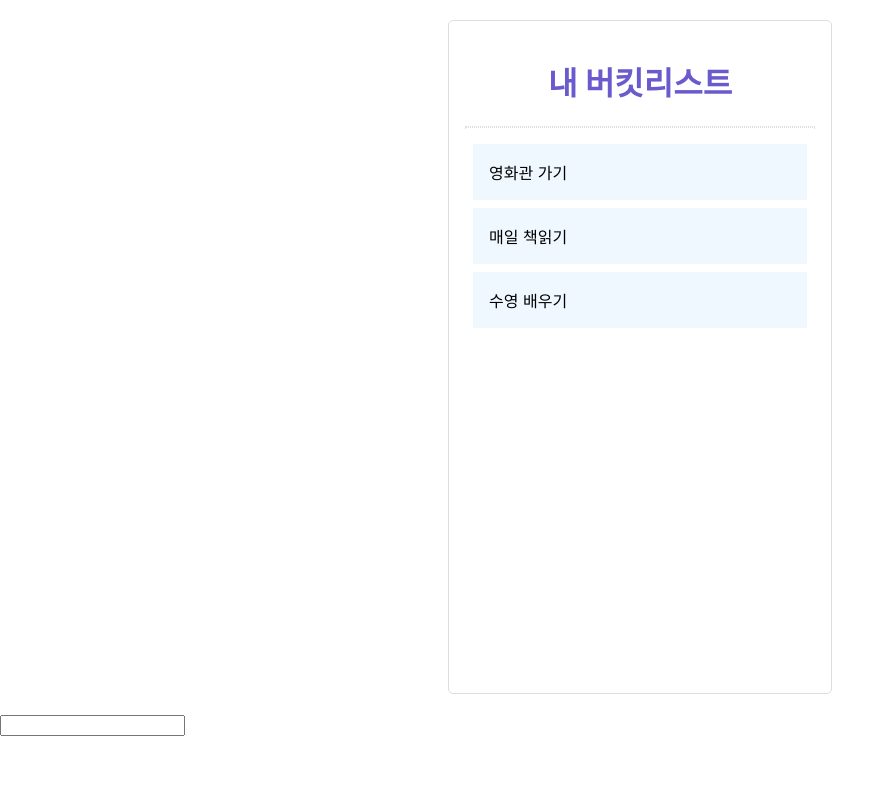
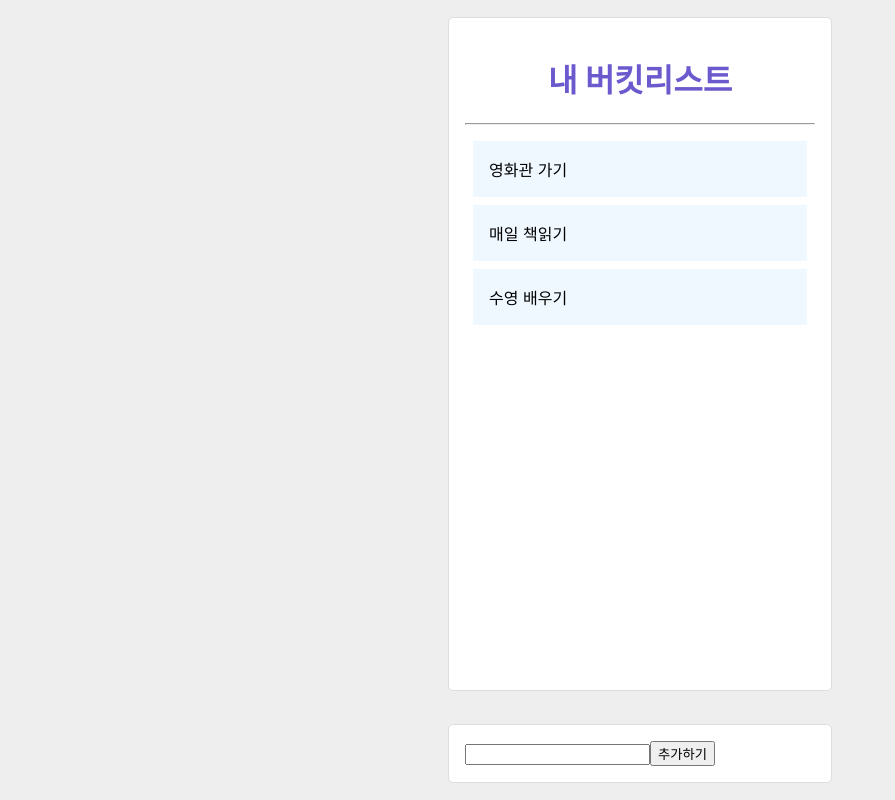
Before and after one commit to parkksss/react_basic, a React (Create React App) app: page / in a window 1280 px wide. Shown: the whole page, without its empty margins (0-895 px from the left). Built offline with nearby package versions, Linux system fonts and the light colour scheme.

Commit message:
add function to add items to bucket list

```diff
--- a/src/App.js
+++ b/src/App.js
@@ -1,59 +1,65 @@
 import React from "react";
-import logo from "./logo.svg";
-// BucketList 컴포넌트를 import 해옵니다.
-// import [컴포넌트 명] from [컴포넌트가 있는 파일경로];
 import BucketList from "./BucketList";
 import styled from "styled-components";
 
-// 클래스형 컴포넌트는 이렇게 생겼습니다!
 class App extends React.Component {
   constructor(props) {
     super(props);
-    // App 컴포넌트의 state를 정의해줍니다.
+
     this.state = {
       list: ["영화관 가기", "매일 책읽기", "수영 배우기"],
     };
-    // ref는 이렇게 선언합니다!
+
     this.text = React.createRef();
   }
 
-  componentDidMount(){
-		// 콘솔에서 확인해보자!
-    console.log(this.text);
+  componentDidMount() {
   }
 
+  addBucket = () => {
+    console.log(this.text.current.value);
+    const new_item = this.text.current.value;
+    // ... => 스프레드 문법
+    // [...this.state.list, 넣고 싶었던 어떤 값]
+    this.setState({ list: [...this.state.list, new_item] });
+  }
 
-  // 랜더 함수 안에 리액트 엘리먼트를 넣어줍니다!
   render() {
+
     return (
-      <div className="App">
+      <AppWrap className="App">
         <Container>
           <Title>내 버킷리스트</Title>
-          <Line/>
-          {/* 컴포넌트를 넣어줍니다. */}
-          {/* <컴포넌트 명 [props 명]={넘겨줄 것(리스트, 문자열, 숫자, ...)}/> */}
+          <Line />
           <BucketList list={this.state.list} />
         </Container>
 
-        <div>
-          <input type="text" ref={this.text}
-          onChange={() => {
-            console.log(this.text.current.value);
-          }}/>
-        </div>
-      </div>
+        <InputWrap>
+          <input type="text" ref={this.text} />
+          <button onClick={this.addBucket}>추가하기</button>
+        </InputWrap>
+      </AppWrap>
     );
   }
 }
 
+const AppWrap = styled.div`
+  background-color: #eee;
+  height: 100vh;
+  width: 100vw;
+  display: flex;
+  flex-direction: column;
+`;
+
 const Container = styled.div`
+  background-color: #fff;
+  width: 50vw;
   max-width: 350px;
-  min-height: 80vh;
-  background-color: #fff;
+  margin: auto;
+  height: 80vh;
   padding: 16px;
-  margin: 20px auto;
+  border: 1px solid #ddd;
   border-radius: 5px;
-  border: 1px solid #ddd;
 `;
 
 const Title = styled.h1`
@@ -63,7 +69,17 @@ const Title = styled.h1`
 
 const Line = styled.hr`
   margin: 16px 0px;
-  border: 1px dotted #ddd;
+`;
+
+
+const InputWrap = styled.div`
+  background-color: #fff;
+  width: 50vw;
+  max-width: 350px;
+  margin: auto;
+  padding: 16px;
+  border: 1px solid #ddd;
+  border-radius: 5px;
 `;
 
 export default App;
--- a/src/BucketList.js
+++ b/src/BucketList.js
@@ -1,30 +1,10 @@
-// 리액트 패키지를 불러옵니다.
-import React from 'react';
+import React from "react";
 import styled from "styled-components";
 
-// 함수형 컴포넌트는 이렇게 쓸 수도 있고
-// function Bucketlist(props){
-//     return (
-//         <div>버킷 리스트</div>
-//     );
-// }
-
-// 이렇게 쓸 수도 있어요. =>가 들어간 함수를 화살표 함수라고 불러요.
-// 저희는 앞으로 화살표 함수를 사용할거예요.
-// 앗 () 안에 props! 부모 컴포넌트에게 받아온 데이터입니다.
-// js 함수가 값을 받아오는 것과 똑같이 받아오네요.
 const BucketList = ({ list }) => {
-
   const my_lists = list;
   const my_wrap = React.useRef(null);
 
-    console.log(my_wrap);
-
-    window.setTimeout(() => { // 1초 뒤에는?!
-        console.log(my_wrap);
-      }, 1000);
-
-    // 컴포넌트가 뿌려줄 ui 요소(리엑트 엘리먼트라고 불러요.)를 반환해줍니다.
   return (
     <div ref={my_wrap}>
       {my_lists.map((list, index) => {
@@ -34,20 +14,10 @@ const BucketList = ({ list }) => {
   );
 };
 
-// const ListStyle = styled.div`
-//   display: flex;
-//   flex-direction: column;
-//   height: 100%;
-//   overflow-x: hidden;
-//   overflow-y: auto;
-// `;
-
 const ItemStyle = styled.div`
   padding: 16px;
   margin: 8px;
   background-color: aliceblue;
 `;
 
-// 우리가 만든 함수형 컴포넌트를 export 해줍니다.
-// export 해주면 다른 컴포넌트에서 BucketList 컴포넌트를 불러다 쓸 수 있어요.
 export default BucketList;
--- a/src/style.css
+++ b/src/style.css
@@ -3,4 +3,5 @@
   height: 100vh;  /*vh : 화면비율 - 화면을 기준으로해서 얼마 줄거야 -> 화면을 기준으로해서 100% 주겠다 */
   width: 100vw;
   display: flex;
+  flex-direction: column;
 }
```
Lines whose indentation alone changed are shown as unchanged.
